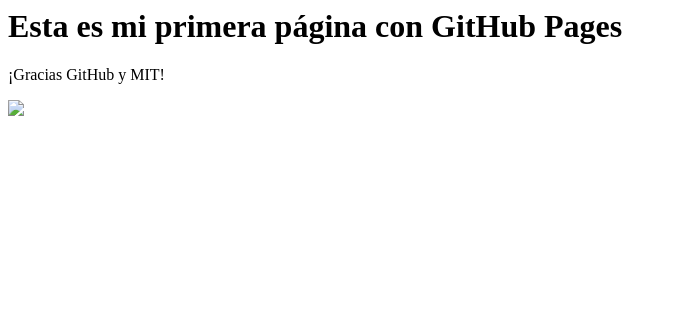
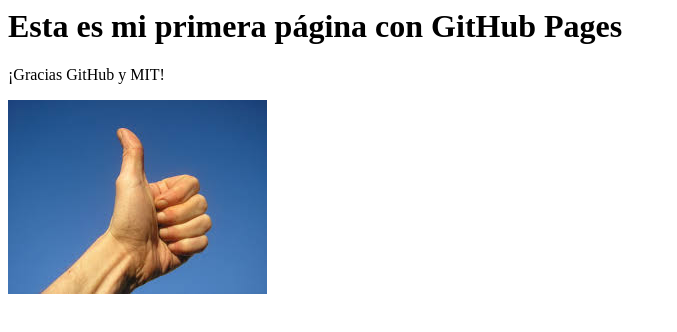
Before and after one commit to HANSVomFluss/Hansrepo, a plain HTML site: page index.html in a window 1280 px wide. Shown: the whole page, without its empty margins (0-677 px from the left). Drawn offline with Linux system fonts and the light colour scheme.

Commit message:
Update index.html

```diff
--- a/index.html
+++ b/index.html
@@ -1,5 +1,5 @@
 <html>
 <h1> Esta es mi primera página con GitHub Pages </h1>
 <p>¡Gracias GitHub y MIT!</p>
-<img src="dinosaur.jpg">
+<img src="pulgar.jpg">
 </html>
```
